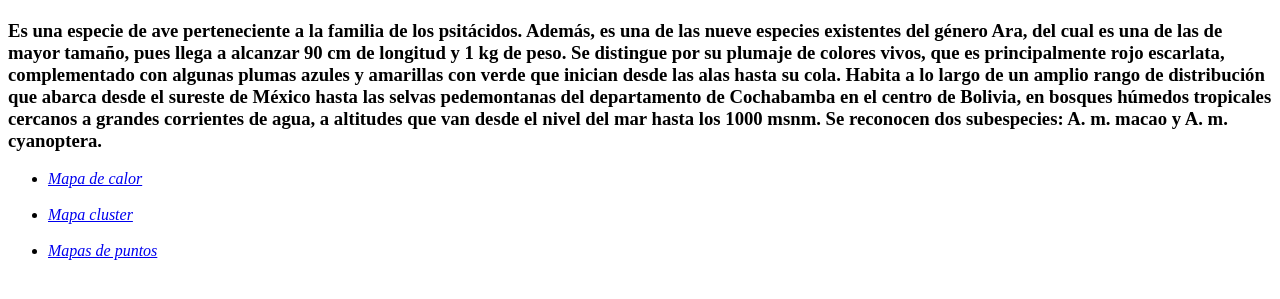
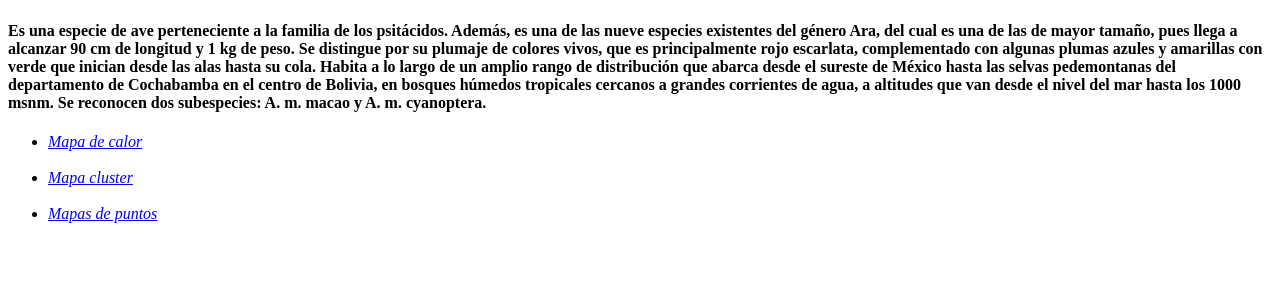
Before and after one commit to natalianavarrete/Mapas, a plain HTML site: page index.html in a window 1280 px wide. Shown: the part 383-682 px from the top of the page. Drawn offline with Linux system fonts and the light colour scheme.

Commit message:
Update index.html

```diff
--- a/index.html
+++ b/index.html
@@ -10,13 +10,13 @@
     <h1> Mapas de las distribuciones de observaciones de Ara macao </h1>
 	<img src="https://i.pinimg.com/originals/9f/d2/2a/9fd22a605d23f3f7bc66c68eedc09919.jpg" alt="Ara macao">
 
-  <h3> Es una especie de ave perteneciente a la familia de los psitácidos. Además, es una de las nueve especies existentes del género Ara,
+  <h4> Es una especie de ave perteneciente a la familia de los psitácidos. Además, es una de las nueve especies existentes del género Ara,
 	  del cual es una de las de mayor tamaño, pues llega a alcanzar 90 cm de longitud y 1 kg de peso.
 	  Se distingue por su plumaje de colores vivos, que es principalmente rojo escarlata, complementado con algunas plumas azules y
 	  amarillas con verde que inician desde las alas hasta su cola. Habita a lo largo de un amplio rango de distribución que abarca desde
 	  el sureste de México hasta las selvas pedemontanas del departamento de Cochabamba en el centro de Bolivia, en bosques húmedos
 	  tropicales cercanos a grandes corrientes de agua, a altitudes que van desde el nivel del mar hasta los 1000 msnm.
-	  Se reconocen dos subespecies: A. m. macao y A. m. cyanoptera. </h3>
+	  Se reconocen dos subespecies: A. m. macao y A. m. cyanoptera. </h4>
       <ul>
         <li><a href="calor.html"><em> Mapa de calor </em></a></li> <br>
         <li><a href="cluster.html"><em> Mapa cluster </em></a></li><br>
```
